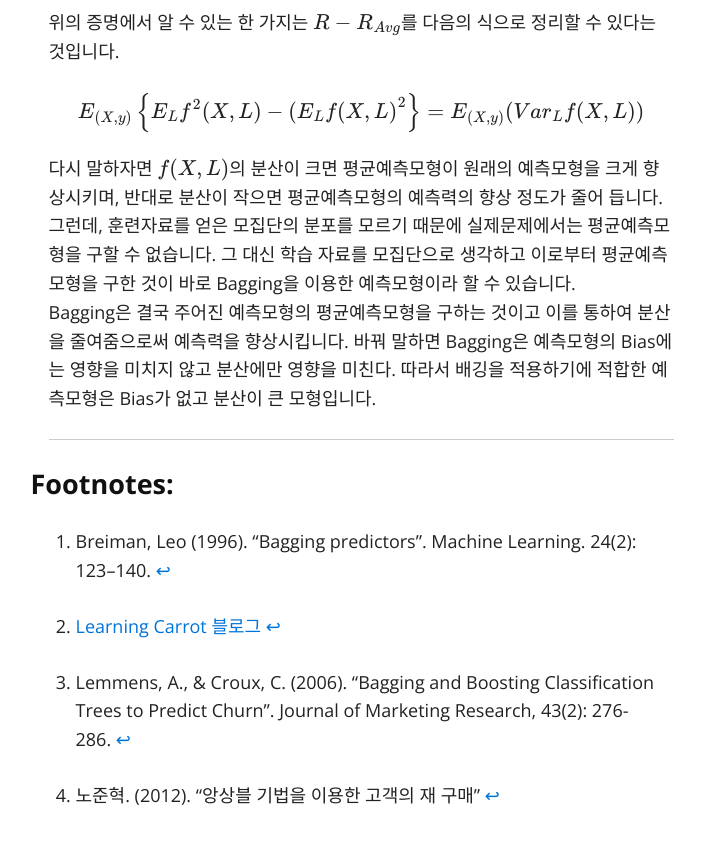
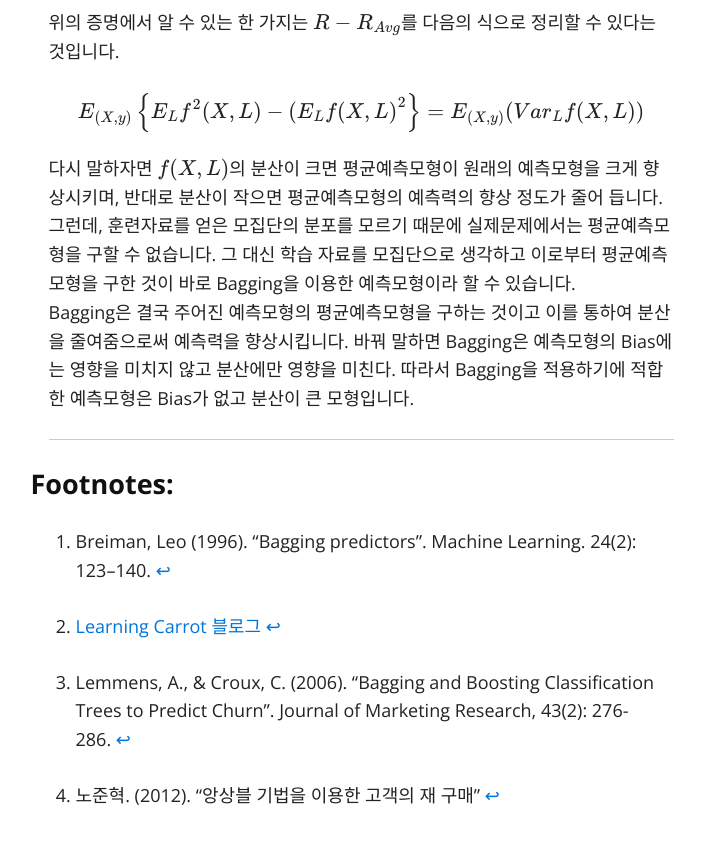
Before and after one commit to seokchaeyoon/seokchaeyoon.github.io, a Jekyll site: the page built from index.md, in a window 1280 px wide and 900 px high, scrolled down 25169 px. Shown: the top 844 px of the window, without its empty margins (279-981 px from the left). Built offline with Jekyll 4.4.1, drawn with Linux system fonts in a browser that asks for light colours; nearby versions of some CDN libraries; formulas are drawn with MathJax 3.

Commit message:
Update index.md

```diff
--- a/index.md
+++ b/index.md
@@ -559,7 +559,7 @@ $$ R={ E }_{ (X,y) }\left[ { y }^{ 2 } \right] -2{ E }_{ (X,y) }\left[ y\cdot {
 
 다시 말하자면 $$f(X,L)$$의 분산이 크면 평균예측모형이 원래의 예측모형을 크게 향상시키며, 반대로 분산이 작으면 평균예측모형의 예측력의 향상 정도가 줄어 듭니다. <br>
 그런데, 훈련자료를 얻은 모집단의 분포를 모르기 때문에 실제문제에서는 평균예측모형을 구할 수 없습니다. 그 대신 학습 자료를 모집단으로 생각하고 이로부터 평균예측모형을 구한 것이 바로 Bagging을 이용한 예측모형이라 할 수 있습니다. <br>
-Bagging은 결국 주어진 예측모형의 평균예측모형을 구하는 것이고 이를 통하여 분산을 줄여줌으로써 예측력을 향상시킵니다. 바꿔 말하면 Bagging은 예측모형의 Bias에는 영향을 미치지 않고 분산에만 영향을 미친다. 따라서 배깅을 적용하기에 적합한 예측모형은 Bias가 없고 분산이 큰 모형입니다.
+Bagging은 결국 주어진 예측모형의 평균예측모형을 구하는 것이고 이를 통하여 분산을 줄여줌으로써 예측력을 향상시킵니다. 바꿔 말하면 Bagging은 예측모형의 Bias에는 영향을 미치지 않고 분산에만 영향을 미친다. 따라서 Bagging을 적용하기에 적합한 예측모형은 Bias가 없고 분산이 큰 모형입니다.
 
 <hr>
 
```
